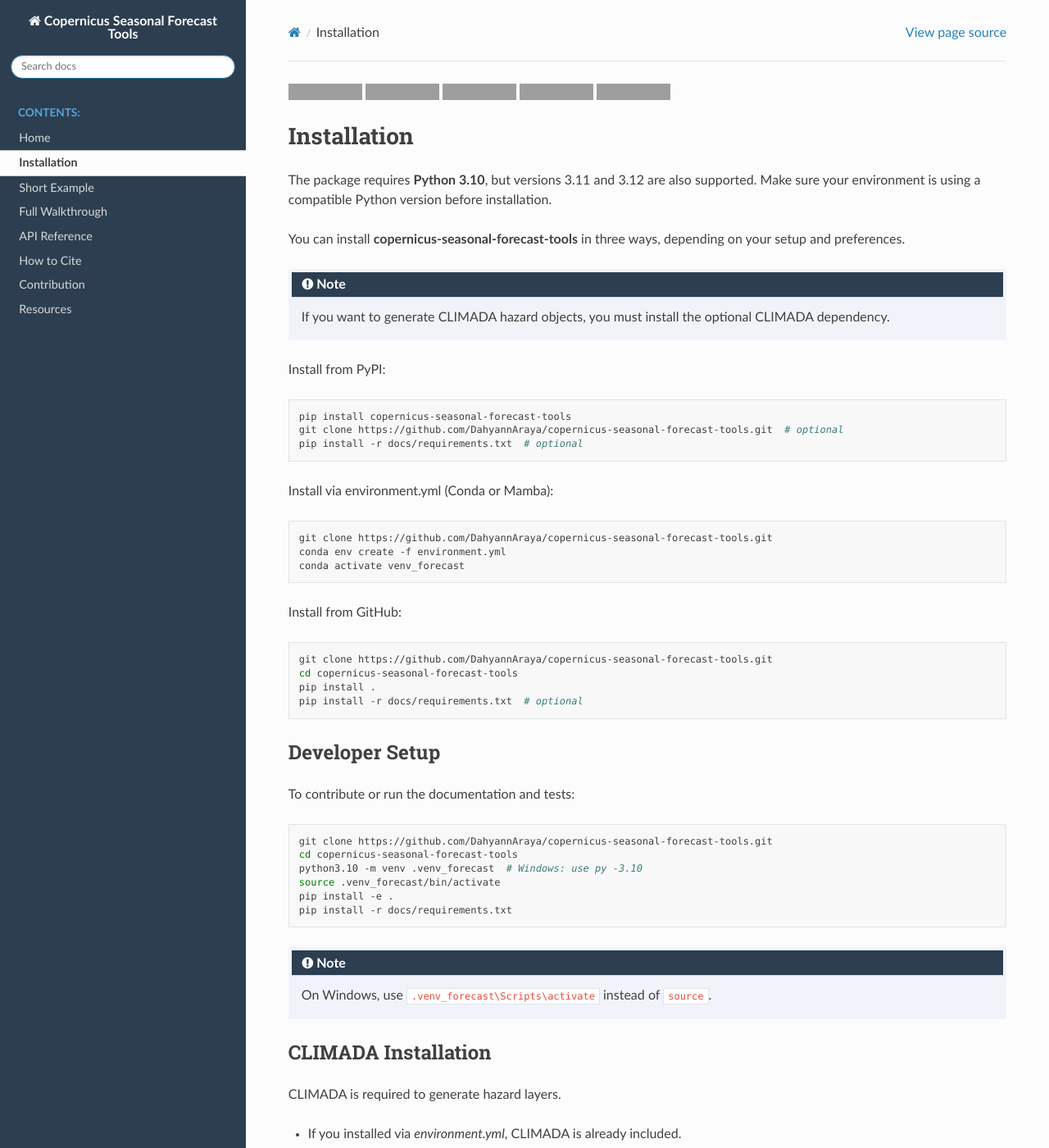
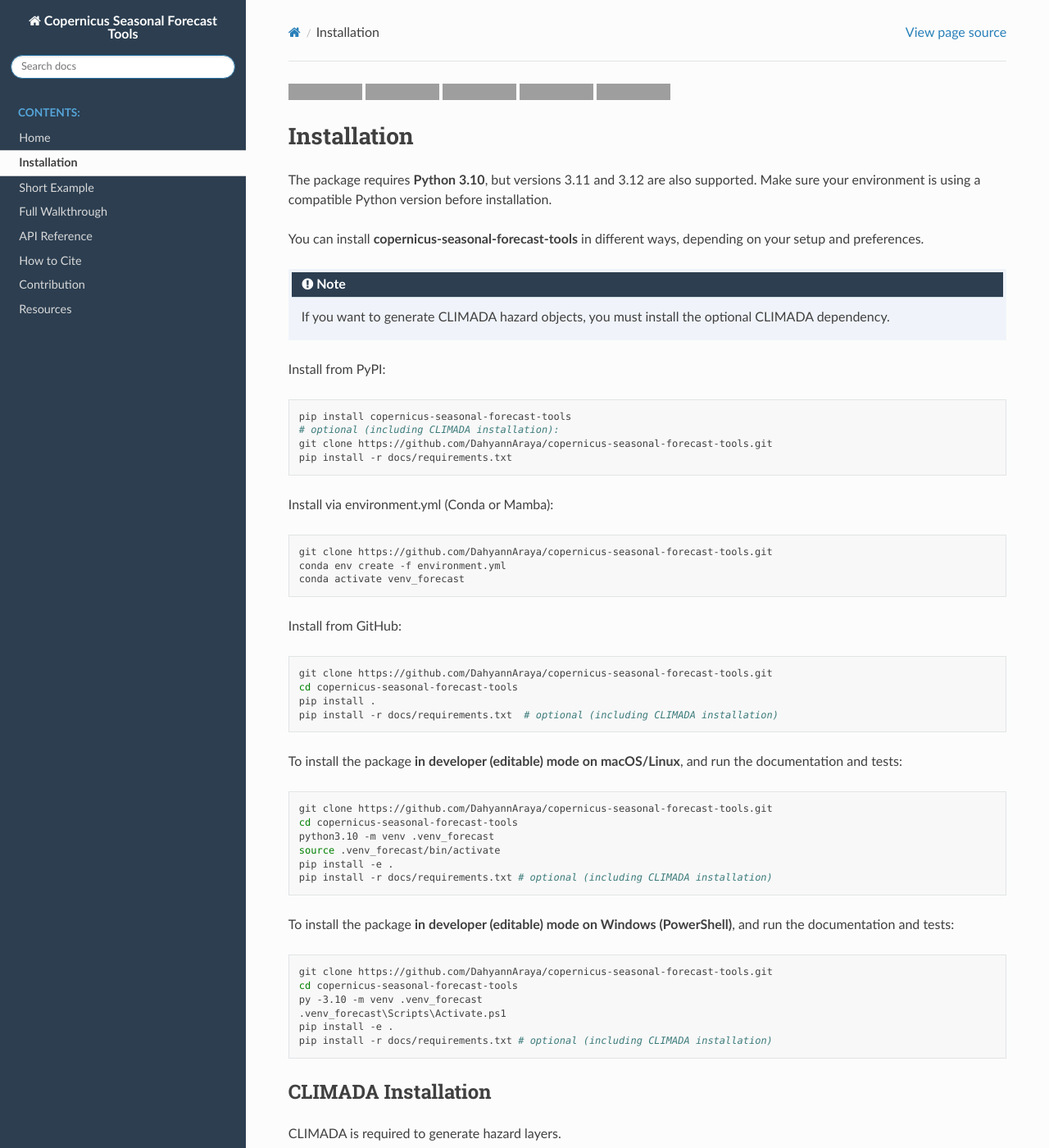
Before and after one commit to DahyannAraya/copernicus-seasonal-forecast-tools, a Sphinx documentation site: the page built from docs/source/installation.rst, in a window 1280 px wide and 1400 px high. Shown: the whole window at 82% size. Built offline with Sphinx 7.4.7 and the Read the Docs theme 3.1.0, drawn with Linux system fonts in a browser that asks for light colours; grey boxes are pictures that could not be loaded.

Commit message:
adapt installation instructions

```diff
--- a/docs/source/installation.rst
+++ b/docs/source/installation.rst
@@ -24,7 +24,7 @@ Installation
 
 The package requires **Python 3.10**, but versions 3.11 and 3.12 are also supported. Make sure your environment is using a compatible Python version before installation.
 
-You can install **copernicus-seasonal-forecast-tools** in three ways, depending on your setup and preferences.
+You can install **copernicus-seasonal-forecast-tools** in different ways, depending on your setup and preferences.
 
 .. note::
 
@@ -35,8 +35,9 @@ Install from PyPI:
 .. code-block:: bash
 
    pip install copernicus-seasonal-forecast-tools
-   git clone https://github.com/DahyannAraya/copernicus-seasonal-forecast-tools.git  # optional
-   pip install -r docs/requirements.txt  # optional
+   # optional (including CLIMADA installation):
+   git clone https://github.com/DahyannAraya/copernicus-seasonal-forecast-tools.git
+   pip install -r docs/requirements.txt
 
 Install via environment.yml (Conda or Mamba):
 
@@ -53,25 +54,29 @@ Install from GitHub:
    git clone https://github.com/DahyannAraya/copernicus-seasonal-forecast-tools.git
    cd copernicus-seasonal-forecast-tools
    pip install .
-   pip install -r docs/requirements.txt  # optional
+   pip install -r docs/requirements.txt  # optional (including CLIMADA installation)
 
-Developer Setup
----------------
-
-To contribute or run the documentation and tests:
+To install the package **in developer (editable) mode on macOS/Linux**, and run the documentation and tests:
 
 .. code-block:: bash
 
    git clone https://github.com/DahyannAraya/copernicus-seasonal-forecast-tools.git
    cd copernicus-seasonal-forecast-tools
-   python3.10 -m venv .venv_forecast  # Windows: use py -3.10
+   python3.10 -m venv .venv_forecast
    source .venv_forecast/bin/activate
    pip install -e .
-   pip install -r docs/requirements.txt
+   pip install -r docs/requirements.txt # optional (including CLIMADA installation)
 
-.. note::
+To install the package **in developer (editable) mode on Windows (PowerShell)**, and run the documentation and tests:
 
-   On Windows, use ``.venv_forecast\Scripts\activate`` instead of ``source``.
+.. code-block:: powershell
+
+   git clone https://github.com/DahyannAraya/copernicus-seasonal-forecast-tools.git
+   cd copernicus-seasonal-forecast-tools
+   py -3.10 -m venv .venv_forecast
+   .venv_forecast\Scripts\Activate.ps1
+   pip install -e .
+   pip install -r docs/requirements.txt # optional (including CLIMADA installation)
 
 
 CLIMADA Installation
```
Also changed, not shown: docs/source/climada_hazard_copernicus_forecast.ipynb.
